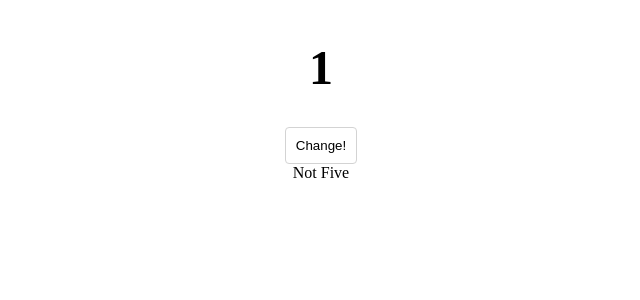
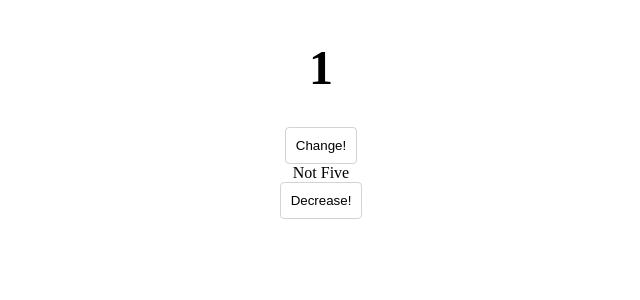
Before and after one commit to Sys390/trial, a React (Create React App) app: page / in a window 1280 px wide. Shown: the top 300 px of the page, without its empty margins (319-959 px from the left). Built offline with nearby package versions, Linux system fonts and the light colour scheme; the HTML template or start-up script is replaced by a standard one.

Commit message:
added a decrese button

```diff
--- a/src/App.js
+++ b/src/App.js
@@ -14,6 +14,12 @@ class App extends React.Component{
   handleClick=()=>{
     this.setState(prevState=>{
       return{count:prevState.count +1}
+    })
+  }
+
+  decrease=()=>{
+    this.setState(prevState=>{
+      return{count:prevState.count -1}
     })
   }
 
@@ -35,6 +41,7 @@ class App extends React.Component{
           <h1>{this.state.count}</h1>
           <button onClick={this.handleClick}>Change!</button>
           <view>{(this.state.count === 5)?this.trialMethod():comp2}</view>
+          <button onClick={this.decrease}>Decrease!</button>
         </div>
     )
   }
```
